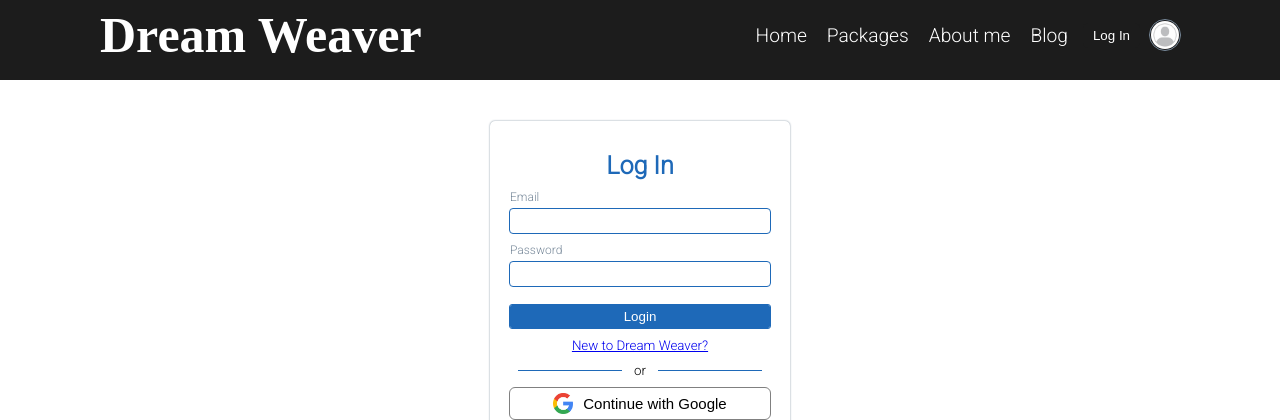
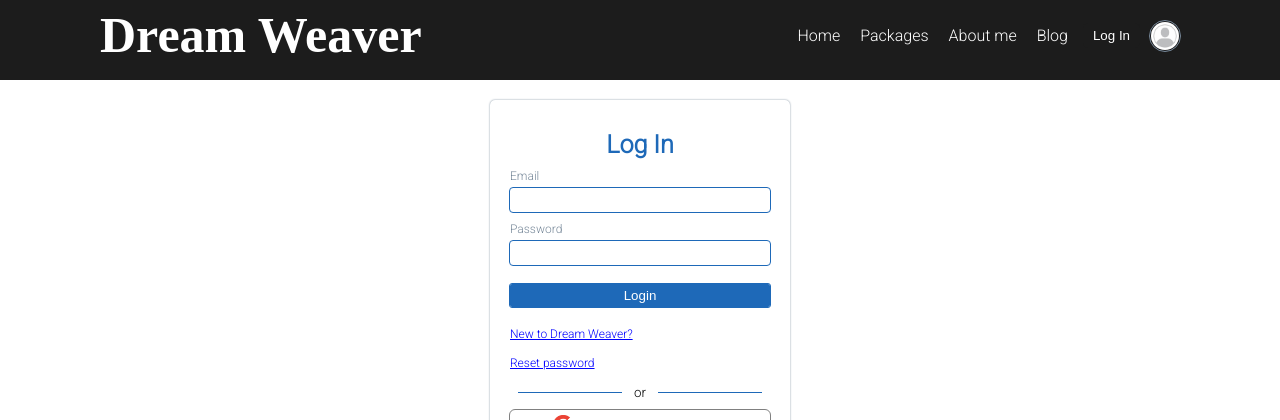
Before and after one commit to Ruman-Islam/-dream-weaver-client, a React (Create React App) app: page /login in a window 1280 px wide. Shown: the top 420 px of the page. Built offline with nearby package versions, Linux system fonts and the light colour scheme; no server answers; a web font is replaced by a local one.

Commit message:
toast added with reset password

```diff
--- a/package.json
+++ b/package.json
@@ -23,6 +23,7 @@
     "react-rating": "^2.0.5",
     "react-router-dom": "^6.3.0",
     "react-scripts": "5.0.1",
+    "react-toastify": "^8.2.0",
     "web-vitals": "^2.1.4"
   },
   "scripts": {
--- a/src/Firebase/useFirebase.js
+++ b/src/Firebase/useFirebase.js
@@ -7,7 +7,8 @@ import {
     signInWithEmailAndPassword,
     createUserWithEmailAndPassword,
     updateProfile,
-    sendEmailVerification
+    sendEmailVerification,
+    sendPasswordResetEmail
 } from "firebase/auth";
 import { useEffect, useState } from "react"
 import { useLocation, useNavigate } from "react-router-dom";
@@ -27,6 +28,7 @@ const useFirebase = () => {
     const [fbLoading, setFbLoading] = useState(false);
     const [emailLoading, setEmailLoading] = useState(false);
     const [error, setError] = useState(undefined);
+    const [resetEmail, setResetEmail] = useState(false);
 
     const googleSignIn = e => {
         setGoogleLoading(true);
@@ -116,17 +118,31 @@ const useFirebase = () => {
         });
     }
 
+    const handlePasswordReset = email => {
+        sendPasswordResetEmail(auth, email)
+            .then(() => {
+                // Password reset email sent!
+                setResetEmail(true);
+            })
+            .catch((error) => {
+                setError(error.message);
+                setResetEmail(false);
+            });
+    }
+
     return {
         googleSignIn,
         facebookSignIn,
         handleSignWithInEmailAndPassword,
         handleCreateAccountWithEmailAndPassword,
         handleSignOut,
+        handlePasswordReset,
         googleLoading,
         fbLoading,
         emailLoading,
         user,
-        error
+        error,
+        resetEmail
     }
 }
 
--- a/src/components/Login/Login.js
+++ b/src/components/Login/Login.js
@@ -1,17 +1,34 @@
-import React, { useState } from 'react';
+import React, { useEffect, useState } from 'react';
 import { AiOutlineExclamationCircle } from "react-icons/ai";
 import useFirebase from '../../Firebase/useFirebase';
 import Menubar from '../Shared/Menubar/Menubar';
-import { Link } from 'react-router-dom';
+import { useNavigate } from 'react-router-dom';
 import SocialLogin from './SocialLogin';
+import { ToastContainer, toast } from 'react-toastify';
+import 'react-toastify/dist/ReactToastify.css';
 import './Login.css';
 
 const Login = () => {
+    const notify = () => {
+        toast.success("Password reset email sent!", {
+            position: toast.POSITION.TOP_CENTER
+        });
+    }
+
+    const navigate = useNavigate();
     const {
         handleSignWithInEmailAndPassword,
+        handlePasswordReset,
         emailLoading,
-        error
+        error,
+        resetEmail
     } = useFirebase();
+
+    useEffect(() => {
+        if (resetEmail) {
+            notify();
+        }
+    }, [resetEmail])
 
     const [email, setEmail] = useState({ value: '', error: '' });
     const [password, setPassword] = useState({ value: '', error: '' });
@@ -82,11 +99,17 @@ const Login = () => {
                             <AiOutlineExclamationCircle className='warning-icon' />
                             {error}
                         </small>}
-                    <small>
-                        <Link to='/signup'>
-                            New to Dream Weaver?
-                        </Link>
-                    </small>
+                    <label
+                        style={{ textDecoration: 'underline', color: 'blue', cursor: 'pointer' }}
+                        onClick={() => navigate('/signup')}>
+                        New to Dream Weaver?
+                    </label>
+                    <label
+                        style={{ textDecoration: 'underline', color: 'blue', cursor: 'pointer' }}
+                        onClick={() => handlePasswordReset(email.value)}>
+                        Reset password
+                    </label>
+                    <ToastContainer />
                     <SocialLogin />
                 </form>
             </div>
--- a/src/components/Shared/Menubar/Menubar.css
+++ b/src/components/Shared/Menubar/Menubar.css
@@ -17,6 +17,7 @@ nav .navbar-wrapper {
     justify-content: space-between;
     align-items: center;
     padding: 20px 100px;
+    font-size: 1rem;
 }
 
 .navbar-background {
```
Also changed, not shown: 1 other file (tests, documents, lock files or other folders).
